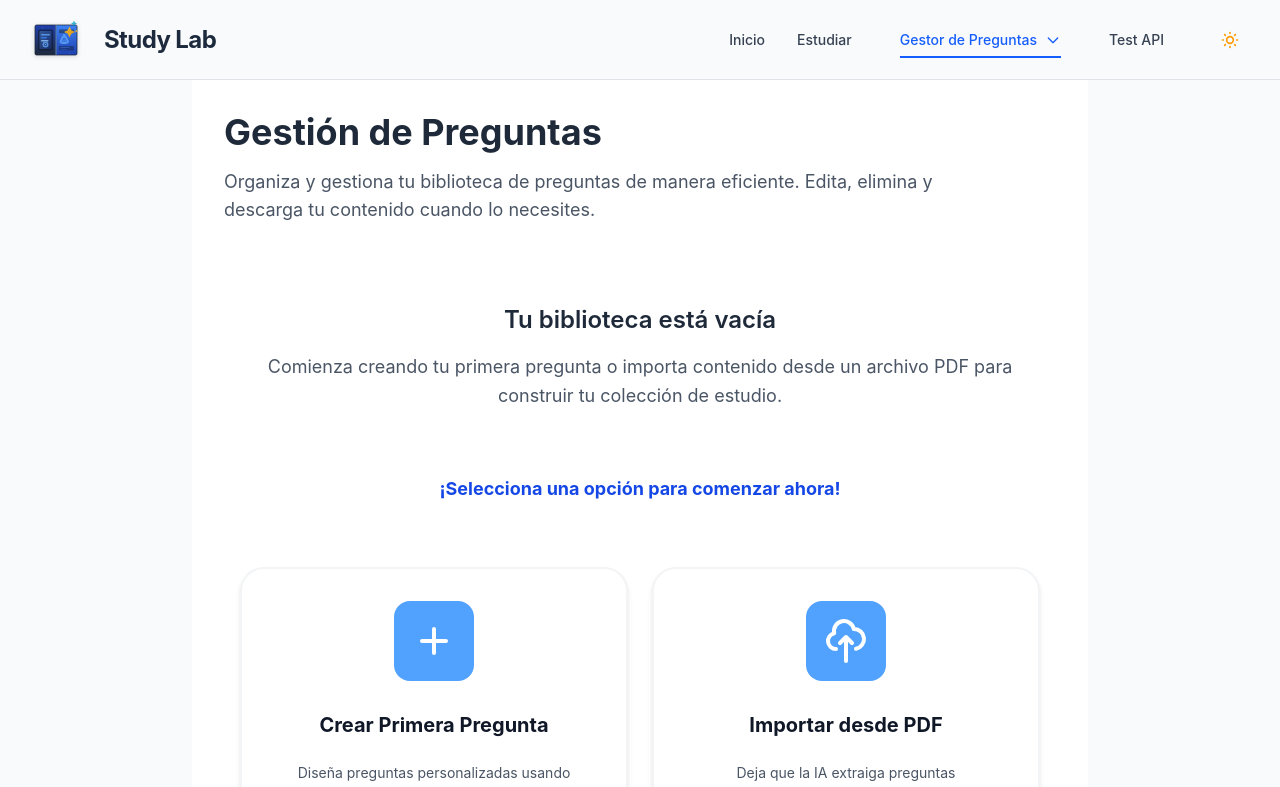
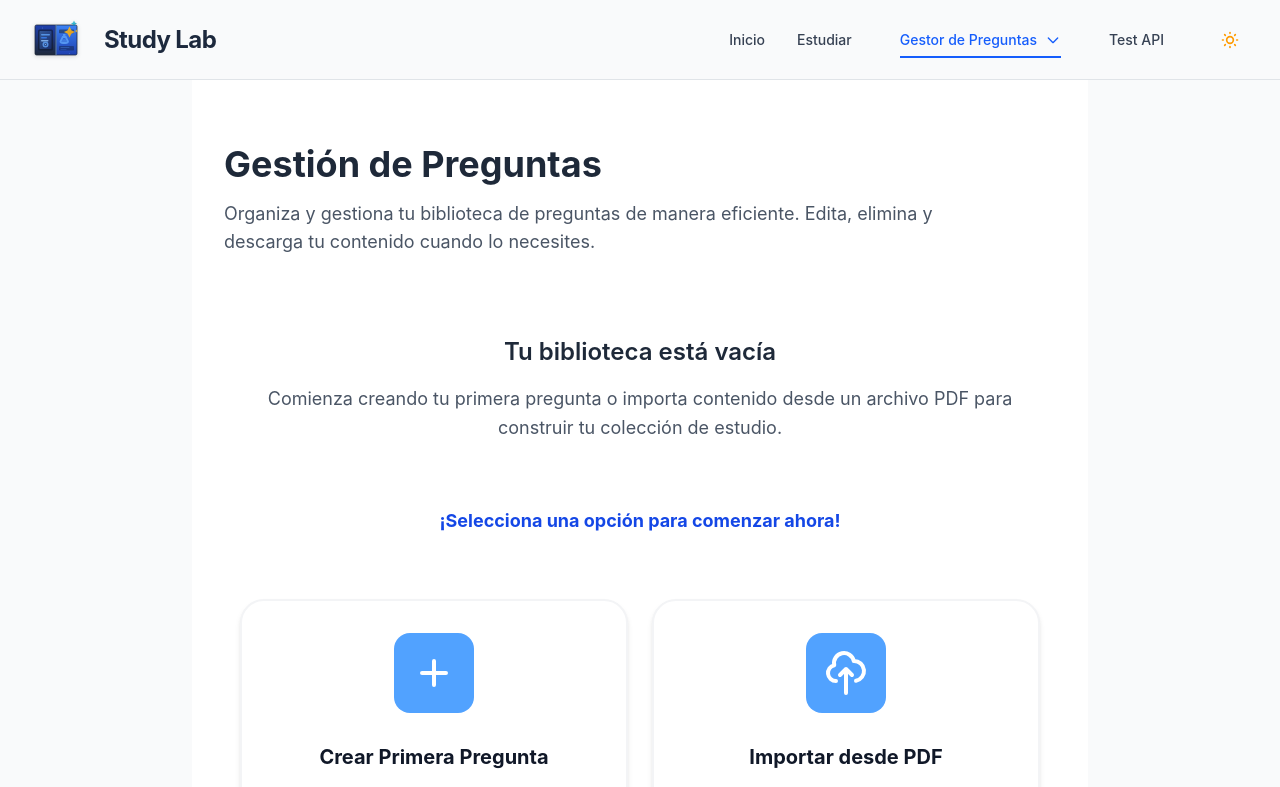
Before and after one commit to crisbenamck/study-lab, a React (Vite) app: page /questions in a window 1280 px wide. Shown: the top 787 px of the page. Built offline with nearby package versions, Linux system fonts and the light colour scheme.

Commit message:
fix(viewQuestions): unify header vertical spacing with CreateQuestionPage
- Set container padding to py-16 for consistent header spacing
- Improves visual alignment between create and view questions pages

```diff
--- a/src/pages/ViewQuestionsPage.tsx
+++ b/src/pages/ViewQuestionsPage.tsx
@@ -21,7 +21,7 @@ const ViewQuestionsPage: React.FC<ViewQuestionsPageProps> = ({
   showConfirmModal
 }) => {
   return (
-  <div className="container space-y-6 py-8">
+  <div className="container space-y-6 py-16">
       <PageHeader
         title="Gestión de Preguntas"
         description="Organiza y gestiona tu biblioteca de preguntas de manera eficiente. Edita, elimina y descarga tu contenido cuando lo necesites."
```
